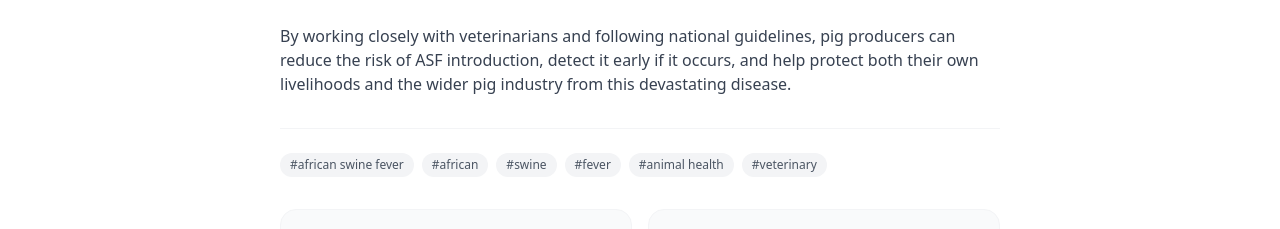
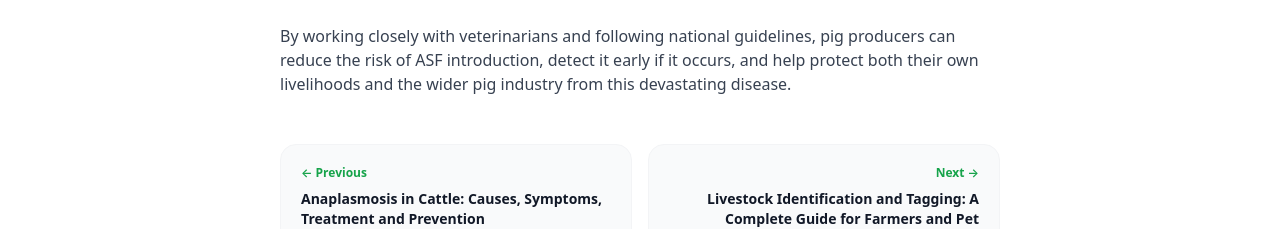
Before and after one commit to mathewschilongo099/VetSphere, a Next.js app: page /articles/african-swine-fever-causes-symptoms-treatment-and-prevention in a window 1280 px wide. Shown: the part 8146-8375 px from the top of the page. Built offline with nearby package versions, Linux system fonts and the light colour scheme.

Commit message:
Update page.tsx

```diff
--- a/src/app/articles/[slug]/page.tsx
+++ b/src/app/articles/[slug]/page.tsx
@@ -135,22 +135,6 @@ export default function ArticlePage({ params }: { params: { slug: string } }) {
           "
           dangerouslySetInnerHTML={{ __html: post.content }}
         />
-
-        {/* Tags */}
-        {post.tags && post.tags.length > 0 && (
-          <div className="mt-8 pt-6 border-t border-gray-100">
-            <div className="flex flex-wrap gap-1.5 sm:gap-2">
-              {post.tags.map((tag) => (
-                <span
-                  key={tag}
-                  className="bg-gray-100 text-gray-600 text-[10px] sm:text-xs px-2.5 py-1 rounded-full hover:bg-gray-200 transition"
-                >
-                  #{tag}
-                </span>
-              ))}
-            </div>
-          </div>
-        )}
       </article>
 
       {/* Navigation & Related Posts */}
```
